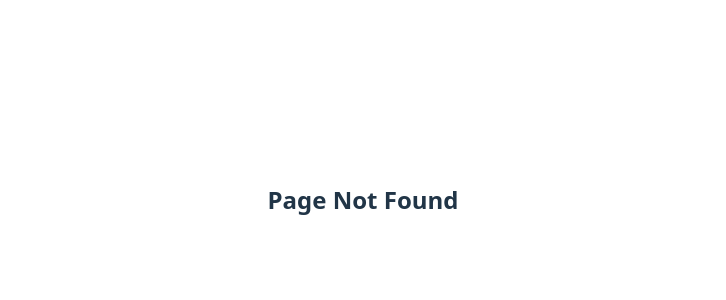
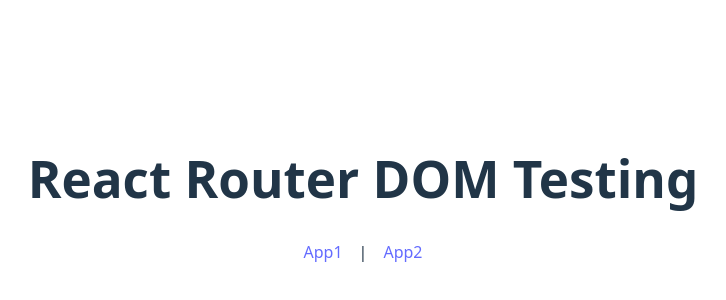
Before and after one commit to Vishwajith-S-VIT/Learn-React, a React (Vite) app: page / in a window 1280 px wide. Before the commit this address had no page. Shown: the part 200-500 px from the top of the page, without its empty margins (277-1003 px from the left). Built offline with nearby package versions, Linux system fonts and the light colour scheme.

Commit message:
Used HashRouter instead of BrowserRouter to not run into the 404 error.

```diff
--- a/src/App.jsx
+++ b/src/App.jsx
@@ -1,5 +1,5 @@
 import React from "react";
-import { BrowserRouter as Router, Routes, Route } from "react-router-dom";
+import { HashRouter as Router, Routes, Route, Link } from "react-router-dom";
 import { App1 } from "./App1";
 import { App2 } from "./App2";
 
@@ -8,8 +8,8 @@
     <div style={{ textAlign: "center" }}>
       <h1>React Router DOM Testing</h1>
       <nav style={{ marginBottom: "20px" }}>
-        <a href="/Learn-React/App1">App1</a>&emsp;|&emsp;
-        <a href="/Learn-Reacts/App2">App2</a>
+        <Link to="/App1">App1</Link>&emsp;|&emsp;
+        <Link to="/App2">App2</Link>
       </nav>
     </div>
   );
@@ -19,9 +19,9 @@
   return (
     <Router>
       <Routes>
-        <Route path="/Learn-React" element={<Home />} />
-        <Route path="/Learn-React/App1" element={<App1 />} />
-        <Route path="/Learn-Reacts/App2" element={<App2 />} />
+        <Route path="/" element={<Home />} />
+        <Route path="/App1" element={<App1 />} />
+        <Route path="/App2" element={<App2 />} />
         <Route path="*" element={<h2>Page Not Found</h2>} />
       </Routes>
     </Router>
```
